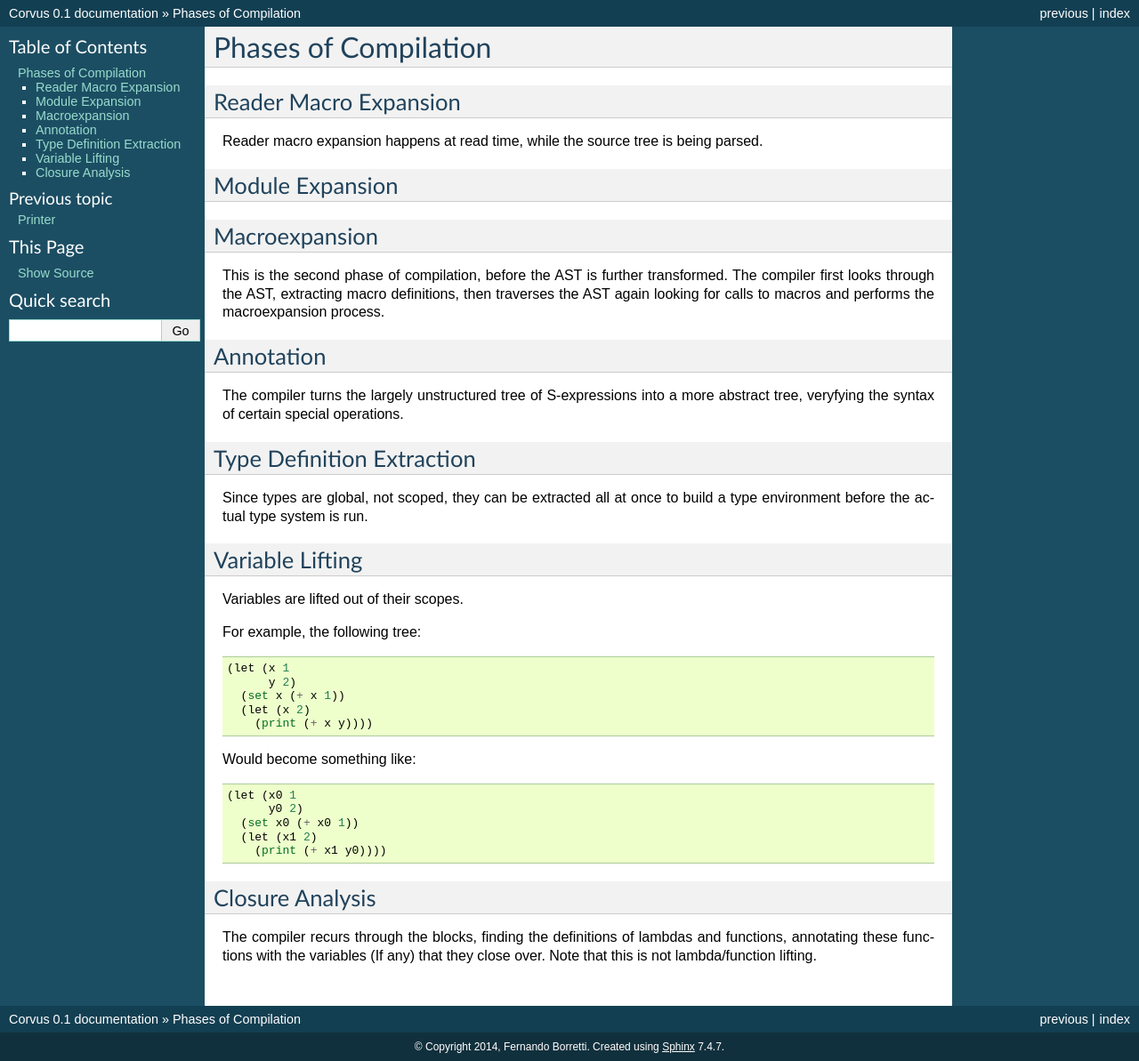
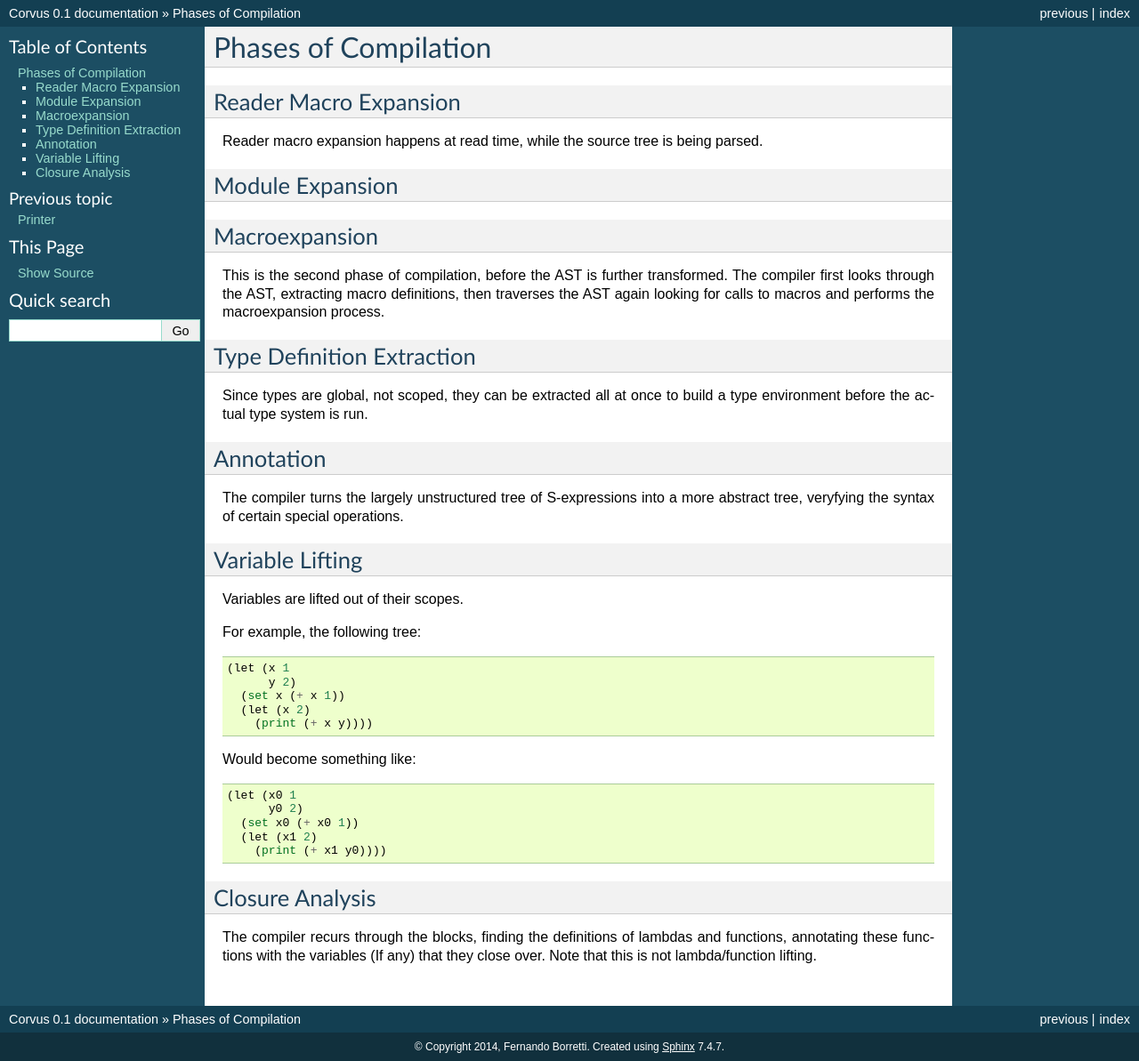
Before and after one commit to eudoxia0/corvus, a Sphinx documentation site: the page built from docs/phases.rst, in a window 1280 px wide. Shown: the whole page at 89% size. Built offline with Sphinx 7.4.7, drawn with Linux system fonts in a browser that asks for light colours; formulas are drawn with MathJax 3.

```diff
--- a/docs/phases.rst
+++ b/docs/phases.rst
@@ -19,17 +19,17 @@ transformed. The compiler first looks through the AST, extracting macro
 definitions, then traverses the AST again looking for calls to macros and performs the
 macroexpansion process.
 
+Type Definition Extraction
+==========================
+
+Since types are global, not scoped, they can be extracted all at once to build a
+type environment before the actual type system is run.
+
 Annotation
 ==========
 
 The compiler turns the largely unstructured tree of S-expressions into a more
 abstract tree, veryfying the syntax of certain special operations.
-
-Type Definition Extraction
-==========================
-
-Since types are global, not scoped, they can be extracted all at once to build a
-type environment before the actual type system is run.
 
 Variable Lifting
 ================
```
